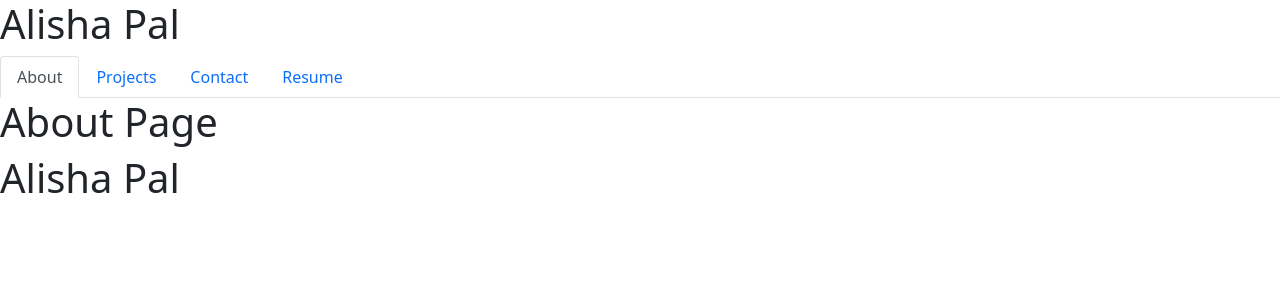
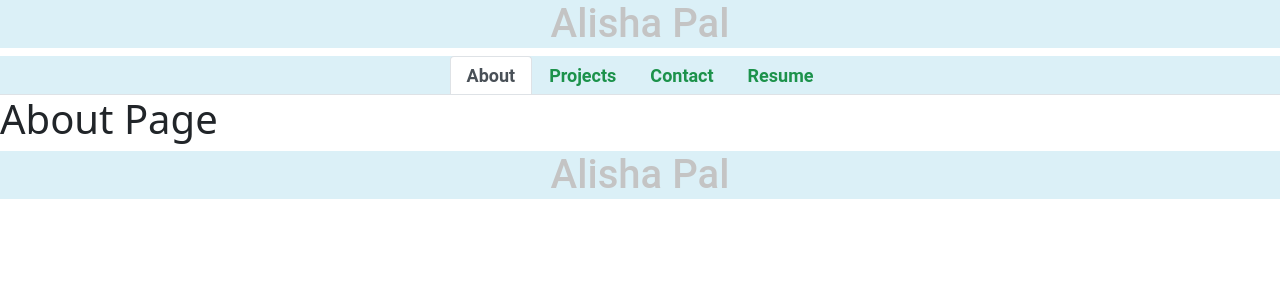
Before and after one commit to apal96/alishaReactPortfolio, a React (Create React App) app: page / in a window 1280 px wide. Shown: the top 300 px of the page. Built offline with nearby package versions, Linux system fonts and the light colour scheme.

Commit message:
add styles to header and navbar

```diff
--- a/src/components/Header.js
+++ b/src/components/Header.js
@@ -1,6 +1,6 @@
 import React from 'react';
 // // Here we are importing a CSS file as a dependency
-// import '../styles/Header.css';
+import '../components/styles/Header.css';
 
 function Header() {
   return (
--- a/src/components/NavTabs.js
+++ b/src/components/NavTabs.js
@@ -1,5 +1,5 @@
 import React from 'react';
-
+import '../components/styles/NavTabs.css';
 
 function NavTabs({ currentPage, handlePageChange }) {
   return (
--- a/src/components/Portfolio.js
+++ b/src/components/Portfolio.js
@@ -26,8 +26,10 @@ export default function PortfolioContainer() {
 
   return (
     <div>
+      <div>
       <Header/>
       <NavTabs currentPage={currentPage} handlePageChange={handlePageChange} />
+      </div>
       {renderPage()}
       <Footer/>
     </div>
--- a/src/components/pages/Projects.js
+++ b/src/components/pages/Projects.js
@@ -14,7 +14,22 @@ export default function Projects() {
       link:"https://apal96.github.io/magnificent-music-search",
       image:"https://raw.githubusercontent.com/apal96/alishaPortfolio/main/images/musicsearch.png",
 
-    }
+    },
+    {
+      title:"Password Generator",
+      description:"Random Password Generator",
+      link:"https://apal96.github.io/password-generator/",
+      image:"https://github.com/apal96/alishaPortfolio/blob/main/images/password.png?raw=true",
+
+    },
+    {
+      title:"Weather App",
+      description:"Lookup local weather an forecast for the next 5 days",
+      link:"https://apal96.github.io/weather-dashboard/",
+      image:"https://raw.githubusercontent.com/apal96/weather-dashboard/main/Screen%20Shot%202021-07-06%20at%2010.57.03%20PM.png",
+
+    },
+
   ];
 
   return (
--- /dev/null
+++ b/src/components/styles/Header.css
@@ -0,0 +1,16 @@
+header{
+    justify-content: center;
+    text-align: center;
+    font-family: Roboto;
+    font-style: normal;
+    font-weight: 300;
+    font-size: 18px;
+    line-height: 21px;
+    margin: 10;
+    padding: 10;
+    display: block;
+    /* identical to box height */
+    color: #C4C4C4;
+    background-color: rgba(204, 234, 244, 0.708);
+
+    }
--- /dev/null
+++ b/src/components/styles/NavTabs.css
@@ -0,0 +1,28 @@
+.nav-tabs{
+    background-color: rgba(204, 234, 244, 0.708);
+
+
+}
+a.nav-link{
+    color: #1C924B;
+
+}
+ul.nav.nav-tabs{
+    display: flex;
+    justify-content: center;
+    text-decoration: none;
+}
+.nav-item{
+    background-color: Transparent;
+    background-repeat:no-repeat;
+    border: none;
+    cursor:pointer;
+    overflow: hidden;
+    outline:none;
+    font-family: Roboto;
+    font-style: normal;
+    font-weight: bold;
+    font-size: 18px;
+    line-height: 21px;
+    /* identical to box height */
+}
```
